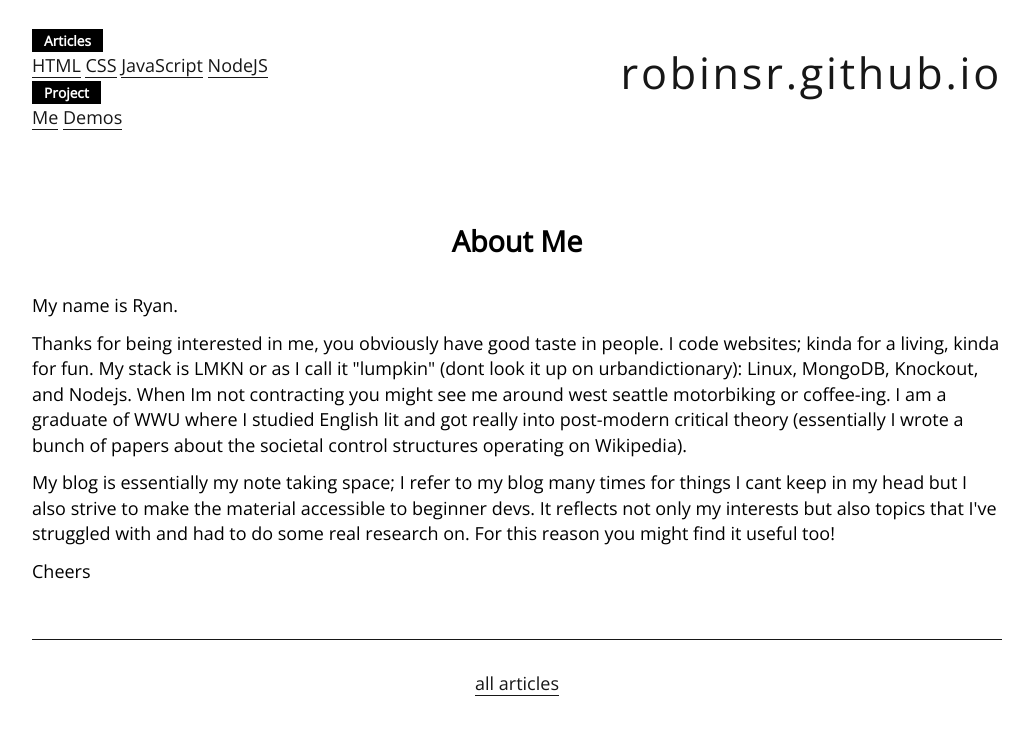
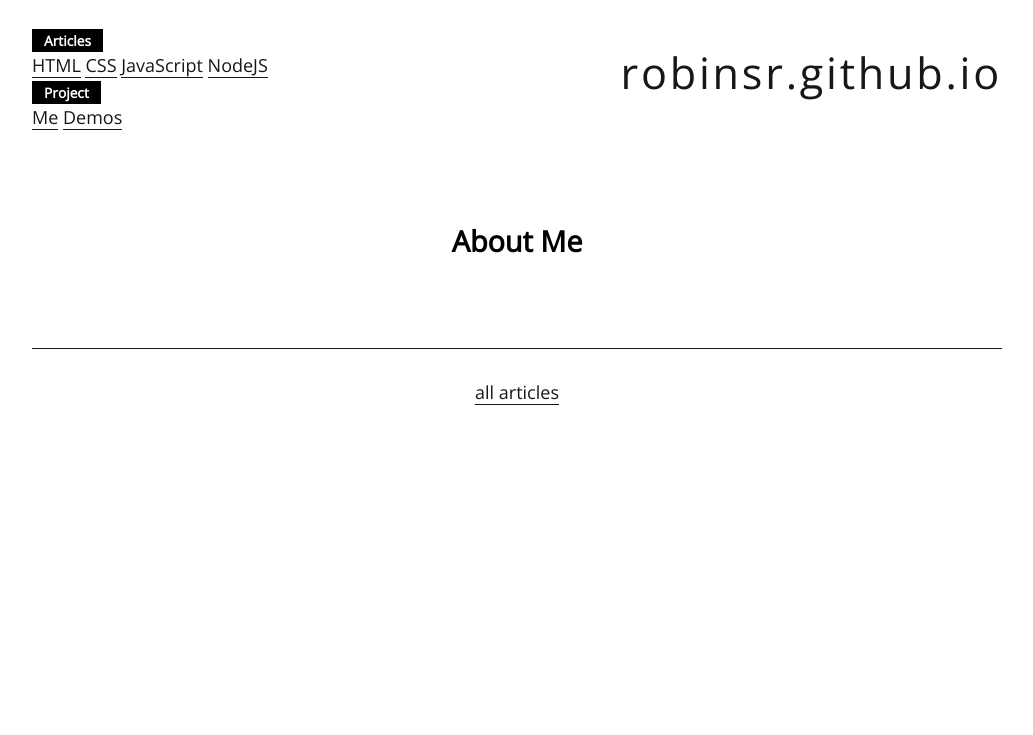
Before and after one commit to robinsr/robinsr.github.io, a Jekyll site: the page built from blog/aboutme.html, in a window 1280 px wide. Shown: the top 735 px of the page, without its empty margins (123-1156 px from the left). Built offline with Jekyll 4.4.1, drawn with Linux system fonts in a browser that asks for light colours.

Commit message:
Update aboutme.html

```diff
--- a/blog/aboutme.html
+++ b/blog/aboutme.html
@@ -8,21 +8,8 @@ title: About Me
 
   <h2>About Me</h2>
 
-  <p>My name is Ryan.</p>
+  <p></p>
 
-  <p>Thanks for being interested in me, you obviously have good taste in people.
-  I code websites; kinda for a living, kinda for fun. My stack is LMKN or as I call it "lumpkin"
-  (dont look it up on urbandictionary): Linux, MongoDB, Knockout, and Nodejs. When Im
-  not contracting you might see me around west seattle motorbiking or coffee-ing.
-  I am a graduate of WWU where I studied English lit and got really into post-modern
-  critical theory (essentially I wrote a bunch of papers about the societal control
-  structures operating on Wikipedia).</p>
-
-  <p>My blog is essentially my note taking space; I refer to my blog many times for
-  things I cant keep in my head but I also strive to make the material accessible to
-  beginner devs. It reflects not only my interests but also topics that I've struggled
-  with and had to do some real research on. For this reason you might find it useful too!</p>
-
-  <p>Cheers</p>
+  <p></p>
 
 </section>
```
